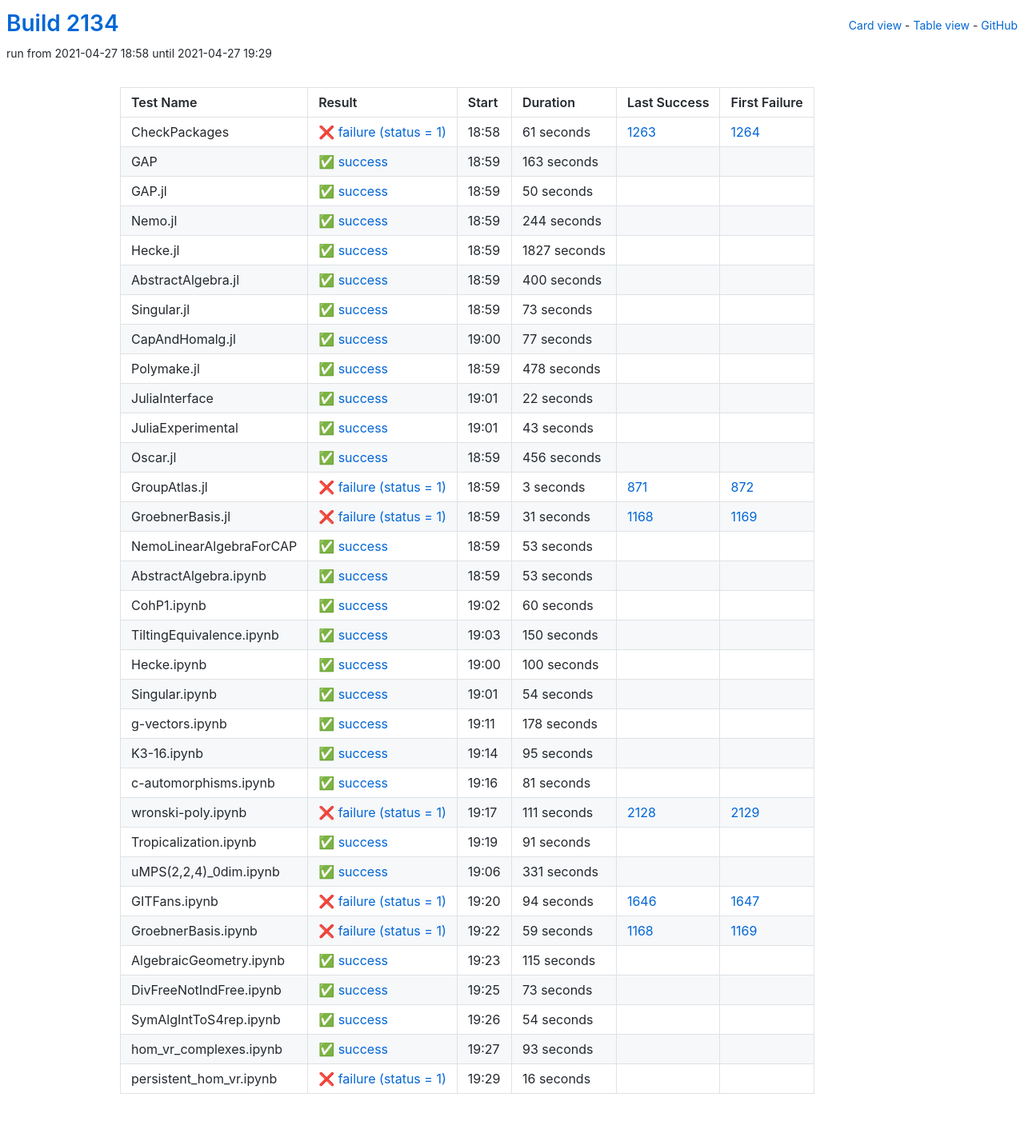
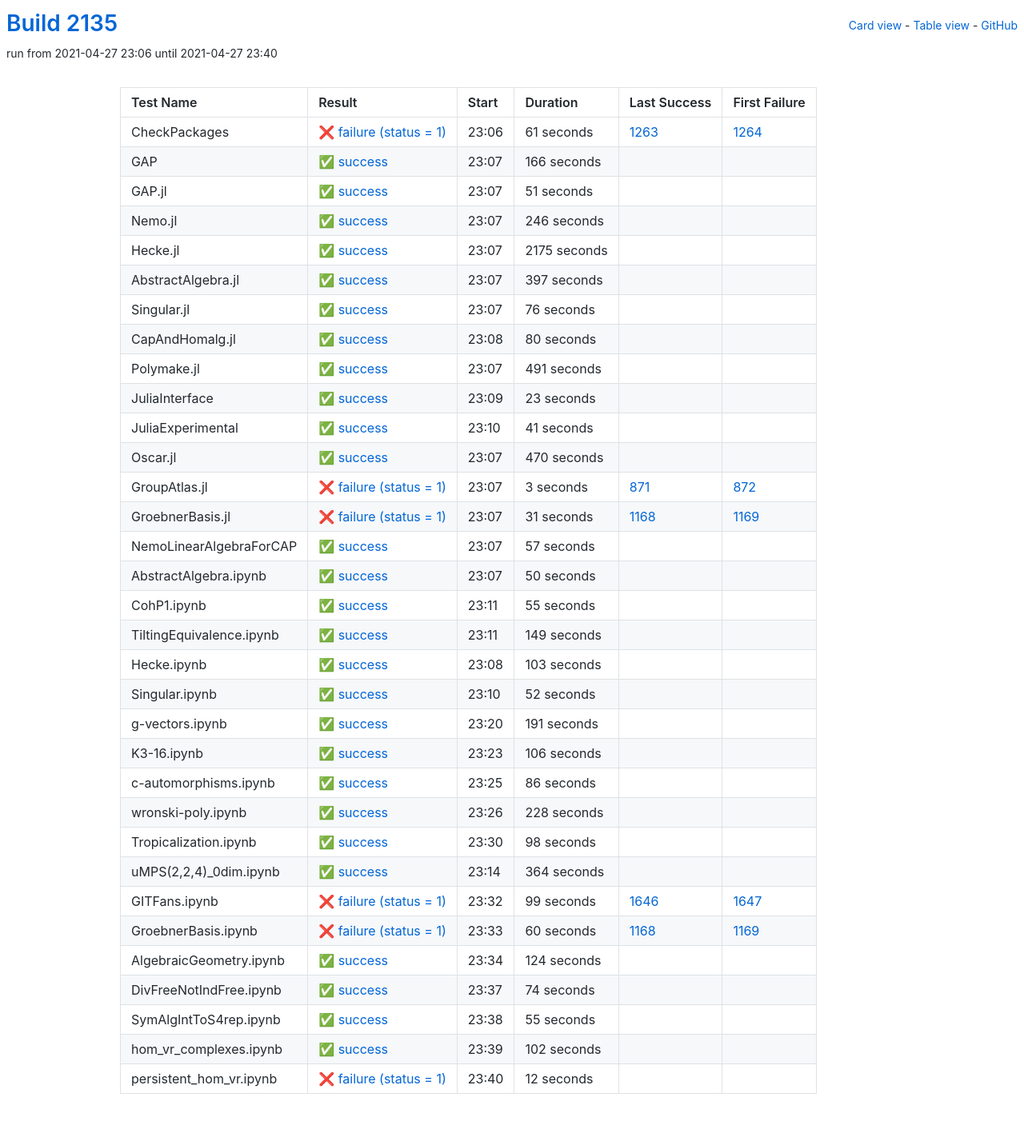
Before and after one commit to oscar-system/oscar-ci-status-stable, a Jekyll site: the page built from table.html, in a window 1280 px wide. Shown: the whole page at 80% size. Built offline with Jekyll 4.4.1, drawn with Linux system fonts in a browser that asks for light colours.

Commit message:
Build #2135

```diff
--- a/_data/ci.yml
+++ b/_data/ci.yml
@@ -1,6 +1,6 @@
 ---
-build: 2134
-build_url: https://oscarci.mathematik.uni-kl.de/job/oscar-stable/2134/
+build: 2135
+build_url: https://oscarci.mathematik.uni-kl.de/job/oscar-stable/2135/
 job: oscar-stable
 organization: oscar-system
 repo: oscar-ci-status-stable
@@ -8,8 +8,8 @@ repourl: https://github.com/oscar-system/oscar-ci-status-stable
 tests:
 - name: CheckPackages
   id: checkpackages
-  log: https://oscarci.mathematik.uni-kl.de/job/oscar-stable/2134/artifact/logs/build-2134/CheckPackages.log
-  start: 2021-04-27 18:58
+  log: https://oscarci.mathematik.uni-kl.de/job/oscar-stable/2135/artifact/logs/build-2135/CheckPackages.log
+  start: 2021-04-27 23:06
   success: false
   exitcode: 1
   status: failure
@@ -20,140 +20,140 @@ tests:
   first_failure_url: https://oscarci.mathematik.uni-kl.de/job/oscar-stable/1264/
 - name: GAP
   id: gap
-  log: https://oscarci.mathematik.uni-kl.de/job/oscar-stable/2134/artifact/logs/build-2134/GAP.log
-  start: 2021-04-27 18:59
+  log: https://oscarci.mathematik.uni-kl.de/job/oscar-stable/2135/artifact/logs/build-2135/GAP.log
+  start: 2021-04-27 23:07
   success: true
   exitcode: 0
   status: success
-  duration: 163
+  duration: 166
   last_success: false
   last_success_url:
   first_failure: false
   first_failure_url:
 - name: GAP.jl
   id: gap-jl
-  log: https://oscarci.mathematik.uni-kl.de/job/oscar-stable/2134/artifact/logs/build-2134/GAP.jl.log
-  start: 2021-04-27 18:59
+  log: https://oscarci.mathematik.uni-kl.de/job/oscar-stable/2135/artifact/logs/build-2135/GAP.jl.log
+  start: 2021-04-27 23:07
   success: true
   exitcode: 0
   status: success
-  duration: 50
+  duration: 51
   last_success: false
   last_success_url:
   first_failure: false
   first_failure_url:
 - name: Nemo.jl
   id: nemo-jl
-  log: https://oscarci.mathematik.uni-kl.de/job/oscar-stable/2134/artifact/logs/build-2134/Nemo.jl.log
-  start: 2021-04-27 18:59
+  log: https://oscarci.mathematik.uni-kl.de/job/oscar-stable/2135/artifact/logs/build-2135/Nemo.jl.log
+  start: 2021-04-27 23:07
   success: true
   exitcode: 0
   status: success
-  duration: 244
+  duration: 246
   last_success: false
   last_success_url:
   first_failure: false
   first_failure_url:
 - name: Hecke.jl
   id: hecke-jl
-  log: https://oscarci.mathematik.uni-kl.de/job/oscar-stable/2134/artifact/logs/build-2134/Hecke.jl.log
-  start: 2021-04-27 18:59
+  log: https://oscarci.mathematik.uni-kl.de/job/oscar-stable/2135/artifact/logs/build-2135/Hecke.jl.log
+  start: 2021-04-27 23:07
   success: true
   exitcode: 0
   status: success
-  duration: 1827
+  duration: 2175
   last_success: false
   last_success_url:
   first_failure: false
   first_failure_url:
 - name: AbstractAlgebra.jl
   id: abstractalgebra-jl
-  log: https://oscarci.mathematik.uni-kl.de/job/oscar-stable/2134/artifact/logs/build-2134/AbstractAlgebra.jl.log
-  start: 2021-04-27 18:59
+  log: https://oscarci.mathematik.uni-kl.de/job/oscar-stable/2135/artifact/logs/build-2135/AbstractAlgebra.jl.log
+  start: 2021-04-27 23:07
   success: true
   exitcode: 0
   status: success
-  duration: 400
+  duration: 397
   last_success: false
   last_success_url:
   first_failure: false
   first_failure_url:
 - name: Singular.jl
   id: singular-jl
-  log: https://oscarci.mathematik.uni-kl.de/job/oscar-stable/2134/artifact/logs/build-2134/Singular.jl.log
-  start: 2021-04-27 18:59
+  log: https://oscarci.mathematik.uni-kl.de/job/oscar-stable/2135/artifact/logs/build-2135/Singular.jl.log
+  start: 2021-04-27 23:07
   success: true
   exitcode: 0
   status: success
-  duration: 73
+  duration: 76
   last_success: false
   last_success_url:
   first_failure: false
   first_failure_url:
 - name: CapAndHomalg.jl
   id: capandhomalg-jl
-  log: https://oscarci.mathematik.uni-kl.de/job/oscar-stable/2134/artifact/logs/build-2134/CapAndHomalg.jl.log
-  start: 2021-04-27 19:00
+  log: https://oscarci.mathematik.uni-kl.de/job/oscar-stable/2135/artifact/logs/build-2135/CapAndHomalg.jl.log
+  start: 2021-04-27 23:08
   success: true
   exitcode: 0
   status: success
-  duration: 77
+  duration: 80
   last_success: false
   last_success_url:
   first_failure: false
   first_failure_url:
 - name: Polymake.jl
   id: polymake-jl
-  log: https://oscarci.mathematik.uni-kl.de/job/oscar-stable/2134/artifact/logs/build-2134/Polymake.jl.log
-  start: 2021-04-27 18:59
+  log: https://oscarci.mathematik.uni-kl.de/job/oscar-stable/2135/artifact/logs/build-2135/Polymake.jl.log
+  start: 2021-04-27 23:07
   success: true
   exitcode: 0
   status: success
-  duration: 478
+  duration: 491
   last_success: false
   last_success_url:
   first_failure: false
   first_failure_url:
 - name: JuliaInterface
   id: juliainterface
-  log: https://oscarci.mathematik.uni-kl.de/job/oscar-stable/2134/artifact/logs/build-2134/JuliaInterface.log
-  start: 2021-04-27 19:01
+  log: https://oscarci.mathematik.uni-kl.de/job/oscar-stable/2135/artifact/logs/build-2135/JuliaInterface.log
+  start: 2021-04-27 23:09
   success: true
   exitcode: 0
   status: success
-  duration: 22
+  duration: 23
   last_success: false
   last_success_url:
   first_failure: false
   first_failure_url:
 - name: JuliaExperimental
   id: juliaexperimental
-  log: https://oscarci.mathematik.uni-kl.de/job/oscar-stable/2134/artifact/logs/build-2134/JuliaExperimental.log
-  start: 2021-04-27 19:01
+  log: https://oscarci.mathematik.uni-kl.de/job/oscar-stable/2135/artifact/logs/build-2135/JuliaExperimental.log
+  start: 2021-04-27 23:10
   success: true
   exitcode: 0
   status: success
-  duration: 43
+  duration: 41
   last_success: false
   last_success_url:
   first_failure: false
   first_failure_url:
 - name: Oscar.jl
   id: oscar-jl
-  log: https://oscarci.mathematik.uni-kl.de/job/oscar-stable/2134/artifact/logs/build-2134/Oscar.jl.log
-  start: 2021-04-27 18:59
+  log: https://oscarci.mathematik.uni-kl.de/job/oscar-stable/2135/artifact/logs/build-2135/Oscar.jl.log
+  start: 2021-04-27 23:07
   success: true
   exitcode: 0
   status: success
-  duration: 456
+  duration: 470
   last_success: false
   last_success_url:
   first_failure: false
   first_failure_url:
 - name: GroupAtlas.jl
   id: groupatlas-jl
-  log: https://oscarci.mathematik.uni-kl.de/job/oscar-stable/2134/artifact/logs/build-2134/GroupAtlas.jl.log
-  start: 2021-04-27 18:59
+  log: https://oscarci.mathematik.uni-kl.de/job/oscar-stable/2135/artifact/logs/build-2135/GroupAtlas.jl.log
+  start: 2021-04-27 23:07
   success: false
   exitcode: 1
   status: failure
@@ -164,8 +164,8 @@ tests:
   first_failure_url: https://oscarci.mathematik.uni-kl.de/job/oscar-stable/872/
 - name: GroebnerBasis.jl
   id: groebnerbasis-jl
-  log: https://oscarci.mathematik.uni-kl.de/job/oscar-stable/2134/artifact/logs/build-2134/GroebnerBasis.jl.log
-  start: 2021-04-27 18:59
+  log: https://oscarci.mathematik.uni-kl.de/job/oscar-stable/2135/artifact/logs/build-2135/GroebnerBasis.jl.log
+  start: 2021-04-27 23:07
   success: false
   exitcode: 1
   status: failure
@@ -176,228 +176,228 @@ tests:
   first_failure_url: https://oscarci.mathematik.uni-kl.de/job/oscar-stable/1169/
 - name: NemoLinearAlgebraForCAP
   id: nemolinearalgebraforcap
-  log: https://oscarci.mathematik.uni-kl.de/job/oscar-stable/2134/artifact/logs/build-2134/NemoLinearAlgebraForCAP.log
-  start: 2021-04-27 18:59
+  log: https://oscarci.mathematik.uni-kl.de/job/oscar-stable/2135/artifact/logs/build-2135/NemoLinearAlgebraForCAP.log
+  start: 2021-04-27 23:07
   success: true
   exitcode: 0
   status: success
-  duration: 53
+  duration: 57
   last_success: false
   last_success_url:
   first_failure: false
   first_failure_url:
 - name: AbstractAlgebra.ipynb
   id: abstractalgebra-ipynb
-  log: https://oscarci.mathematik.uni-kl.de/job/oscar-stable/2134/artifact/logs/build-2134/AbstractAlgebra.ipynb.log
-  start: 2021-04-27 18:59
+  log: https://oscarci.mathematik.uni-kl.de/job/oscar-stable/2135/artifact/logs/build-2135/AbstractAlgebra.ipynb.log
+  start: 2021-04-27 23:07
   success: true
   exitcode: 0
   status: success
-  duration: 53
+  duration: 50
   last_success: false
   last_success_url:
   first_failure: false
   first_failure_url:
 - name: CohP1.ipynb
   id: cohp1-ipynb
-  log: https://oscarci.mathematik.uni-kl.de/job/oscar-stable/2134/artifact/logs/build-2134/CohP1.ipynb.log
-  start: 2021-04-27 19:02
+  log: https://oscarci.mathematik.uni-kl.de/job/oscar-stable/2135/artifact/logs/build-2135/CohP1.ipynb.log
+  start: 2021-04-27 23:11
   success: true
   exitcode: 0
   status: success
-  duration: 60
+  duration: 55
   last_success: false
   last_success_url:
   first_failure: false
   first_failure_url:
 - name: TiltingEquivalence.ipynb
   id: tiltingequivalence-ipynb
-  log: https://oscarci.mathematik.uni-kl.de/job/oscar-stable/2134/artifact/logs/build-2134/TiltingEquivalence.ipynb.log
-  start: 2021-04-27 19:03
+  log: https://oscarci.mathematik.uni-kl.de/job/oscar-stable/2135/artifact/logs/build-2135/TiltingEquivalence.ipynb.log
+  start: 2021-04-27 23:11
   success: true
   exitcode: 0
   status: success
-  duration: 150
+  duration: 149
   last_success: false
   last_success_url:
   first_failure: false
   first_failure_url:
 - name: Hecke.ipynb
   id: hecke-ipynb
-  log: https://oscarci.mathematik.uni-kl.de/job/oscar-stable/2134/artifact/logs/build-2134/Hecke.ipynb.log
-  start: 2021-04-27 19:00
+  log: https://oscarci.mathematik.uni-kl.de/job/oscar-stable/2135/artifact/logs/build-2135/Hecke.ipynb.log
+  start: 2021-04-27 23:08
   success: true
   exitcode: 0
   status: success
-  duration: 100
+  duration: 103
   last_success: false
   last_success_url:
   first_failure: false
   first_failure_url:
 - name: Singular.ipynb
   id: singular-ipynb
-  log: https://oscarci.mathematik.uni-kl.de/job/oscar-stable/2134/artifact/logs/build-2134/Singular.ipynb.log
-  start: 2021-04-27 19:01
+  log: https://oscarci.mathematik.uni-kl.de/job/oscar-stable/2135/artifact/logs/build-2135/Singular.ipynb.log
+  start: 2021-04-27 23:10
   success: true
   exitcode: 0
   status: success
-  duration: 54
+  duration: 52
   last_success: false
   last_success_url:
   first_failure: false
   first_failure_url:
 - name: g-vectors.ipynb
   id: g-vectors-ipynb
-  log: https://oscarci.mathematik.uni-kl.de/job/oscar-stable/2134/artifact/logs/build-2134/g-vectors.ipynb.log
-  start: 2021-04-27 19:11
+  log: https://oscarci.mathematik.uni-kl.de/job/oscar-stable/2135/artifact/logs/build-2135/g-vectors.ipynb.log
+  start: 2021-04-27 23:20
   success: true
   exitcode: 0
   status: success
-  duration: 178
+  duration: 191
   last_success: false
   last_success_url:
   first_failure: false
   first_failure_url:
 - name: K3-16.ipynb
   id: k3-16-ipynb
-  log: https://oscarci.mathematik.uni-kl.de/job/oscar-stable/2134/artifact/logs/build-2134/K3-16.ipynb.log
-  start: 2021-04-27 19:14
+  log: https://oscarci.mathematik.uni-kl.de/job/oscar-stable/2135/artifact/logs/build-2135/K3-16.ipynb.log
+  start: 2021-04-27 23:23
   success: true
   exitcode: 0
   status: success
-  duration: 95
+  duration: 106
   last_success: false
   last_success_url:
   first_failure: false
   first_failure_url:
 - name: c-automorphisms.ipynb
   id: c-automorphisms-ipynb
-  log: https://oscarci.mathematik.uni-kl.de/job/oscar-stable/2134/artifact/logs/build-2134/c-automorphisms.ipynb.log
-  start: 2021-04-27 19:16
+  log: https://oscarci.mathematik.uni-kl.de/job/oscar-stable/2135/artifact/logs/build-2135/c-automorphisms.ipynb.log
+  start: 2021-04-27 23:25
   success: true
   exitcode: 0
   status: success
-  duration: 81
+  duration: 86
   last_success: false
   last_success_url:
   first_failure: false
   first_failure_url:
 - name: wronski-poly.ipynb
   id: wronski-poly-ipynb
-  log: https://oscarci.mathematik.uni-kl.de/job/oscar-stable/2134/artifact/logs/build-2134/wronski-poly.ipynb.log
-  start: 2021-04-27 19:17
-  success: false
-  exitcode: 1
-  status: failure
-  duration: 111
-  last_success: 2128
-  last_success_url: https://oscarci.mathematik.uni-kl.de/job/oscar-stable/2128/
-  first_failure: 2129
-  first_failure_url: https://oscarci.mathematik.uni-kl.de/job/oscar-stable/2129/
-- name: Tropicalization.ipynb
-  id: tropicalization-ipynb
-  log: https://oscarci.mathematik.uni-kl.de/job/oscar-stable/2134/artifact/logs/build-2134/Tropicalization.ipynb.log
-  start: 2021-04-27 19:19
+  log: https://oscarci.mathematik.uni-kl.de/job/oscar-stable/2135/artifact/logs/build-2135/wronski-poly.ipynb.log
+  start: 2021-04-27 23:26
   success: true
   exitcode: 0
   status: success
-  duration: 91
+  duration: 228
+  last_success: false
+  last_success_url:
+  first_failure: false
+  first_failure_url:
+- name: Tropicalization.ipynb
+  id: tropicalization-ipynb
+  log: https://oscarci.mathematik.uni-kl.de/job/oscar-stable/2135/artifact/logs/build-2135/Tropicalization.ipynb.log
+  start: 2021-04-27 23:30
+  success: true
+  exitcode: 0
+  status: success
+  duration: 98
   last_success: false
   last_success_url:
   first_failure: false
   first_failure_url:
 - name: uMPS(2,2,4)_0dim.ipynb
   id: umps-2-2-4-0dim-ipynb
-  log: https://oscarci.mathematik.uni-kl.de/job/oscar-stable/2134/artifact/logs/build-2134/uMPS-2-2-4-_0dim.ipynb.log
-  start: 2021-04-27 19:06
+  log: https://oscarci.mathematik.uni-kl.de/job/oscar-stable/2135/artifact/logs/build-2135/uMPS-2-2-4-_0dim.ipynb.log
+  start: 2021-04-27 23:14
   success: true
   exitcode: 0
   status: success
-  duration: 331
+  duration: 364
   last_success: false
   last_success_url:
   first_failure: false
   first_failure_url:
 - name: GITFans.ipynb
   id: gitfans-ipynb
-  log: https://oscarci.mathematik.uni-kl.de/job/oscar-stable/2134/artifact/logs/build-2134/GITFans.ipynb.log
-  start: 2021-04-27 19:20
+  log: https://oscarci.mathematik.uni-kl.de/job/oscar-stable/2135/artifact/logs/build-2135/GITFans.ipynb.log
+  start: 2021-04-27 23:32
   success: false
   exitcode: 1
   status: failure
-  duration: 94
+  duration: 99
   last_success: 1646
   last_success_url: https://oscarci.mathematik.uni-kl.de/job/oscar-stable/1646/
   first_failure: 1647
   first_failure_url: https://oscarci.mathematik.uni-kl.de/job/oscar-stable/1647/
 - name: GroebnerBasis.ipynb
   id: groebnerbasis-ipynb
-  log: https://oscarci.mathematik.uni-kl.de/job/oscar-stable/2134/artifact/logs/build-2134/GroebnerBasis.ipynb.log
-  start: 2021-04-27 19:22
+  log: https://oscarci.mathematik.uni-kl.de/job/oscar-stable/2135/artifact/logs/build-2135/GroebnerBasis.ipynb.log
+  start: 2021-04-27 23:33
   success: false
   exitcode: 1
   status: failure
-  duration: 59
+  duration: 60
   last_success: 1168
   last_success_url: https://oscarci.mathematik.uni-kl.de/job/oscar-stable/1168/
   first_failure: 1169
   first_failure_url: https://oscarci.mathematik.uni-kl.de/job/oscar-stable/1169/
 - name: AlgebraicGeometry.ipynb
   id: algebraicgeometry-ipynb
-  log: https://oscarci.mathematik.uni-kl.de/job/oscar-stable/2134/artifact/logs/build-2134/AlgebraicGeometry.ipynb.log
-  start: 2021-04-27 19:23
+  log: https://oscarci.mathematik.uni-kl.de/job/oscar-stable/2135/artifact/logs/build-2135/AlgebraicGeometry.ipynb.log
+  start: 2021-04-27 23:34
   success: true
   exitcode: 0
   status: success
-  duration: 115
+  duration: 124
   last_success: false
   last_success_url:
   first_failure: false
   first_failure_url:
 - name: DivFreeNotIndFree.ipynb
   id: divfreenotindfree-ipynb
-  log: https://oscarci.mathematik.uni-kl.de/job/oscar-stable/2134/artifact/logs/build-2134/DivFreeNotIndFree.ipynb.log
-  start: 2021-04-27 19:25
+  log: https://oscarci.mathematik.uni-kl.de/job/oscar-stable/2135/artifact/logs/build-2135/DivFreeNotIndFree.ipynb.log
+  start: 2021-04-27 23:37
   success: true
   exitcode: 0
   status: success
-  duration: 73
+  duration: 74
   last_success: false
   last_success_url:
   first_failure: false
   first_failure_url:
 - name: SymAlgIntToS4rep.ipynb
   id: symalginttos4rep-ipynb
-  log: https://oscarci.mathematik.uni-kl.de/job/oscar-stable/2134/artifact/logs/build-2134/SymAlgIntToS4rep.ipynb.log
-  start: 2021-04-27 19:26
+  log: https://oscarci.mathematik.uni-kl.de/job/oscar-stable/2135/artifact/logs/build-2135/SymAlgIntToS4rep.ipynb.log
+  start: 2021-04-27 23:38
   success: true
   exitcode: 0
   status: success
-  duration: 54
+  duration: 55
   last_success: false
   last_success_url:
   first_failure: false
   first_failure_url:
 - name: hom_vr_complexes.ipynb
   id: hom-vr-complexes-ipynb
-  log: https://oscarci.mathematik.uni-kl.de/job/oscar-stable/2134/artifact/logs/build-2134/hom_vr_complexes.ipynb.log
-  start: 2021-04-27 19:27
+  log: https://oscarci.mathematik.uni-kl.de/job/oscar-stable/2135/artifact/logs/build-2135/hom_vr_complexes.ipynb.log
+  start: 2021-04-27 23:39
   success: true
   exitcode: 0
   status: success
-  duration: 93
+  duration: 102
   last_success: false
   last_success_url:
   first_failure: false
   first_failure_url:
 - name: persistent_hom_vr.ipynb
   id: persistent-hom-vr-ipynb
-  log: https://oscarci.mathematik.uni-kl.de/job/oscar-stable/2134/artifact/logs/build-2134/persistent_hom_vr.ipynb.log
-  start: 2021-04-27 19:29
+  log: https://oscarci.mathematik.uni-kl.de/job/oscar-stable/2135/artifact/logs/build-2135/persistent_hom_vr.ipynb.log
+  start: 2021-04-27 23:40
   success: false
   exitcode: 1
   status: failure
-  duration: 16
+  duration: 12
   last_success: false
   last_success_url:
   first_failure: false
```
Also changed, not shown: README.md.
